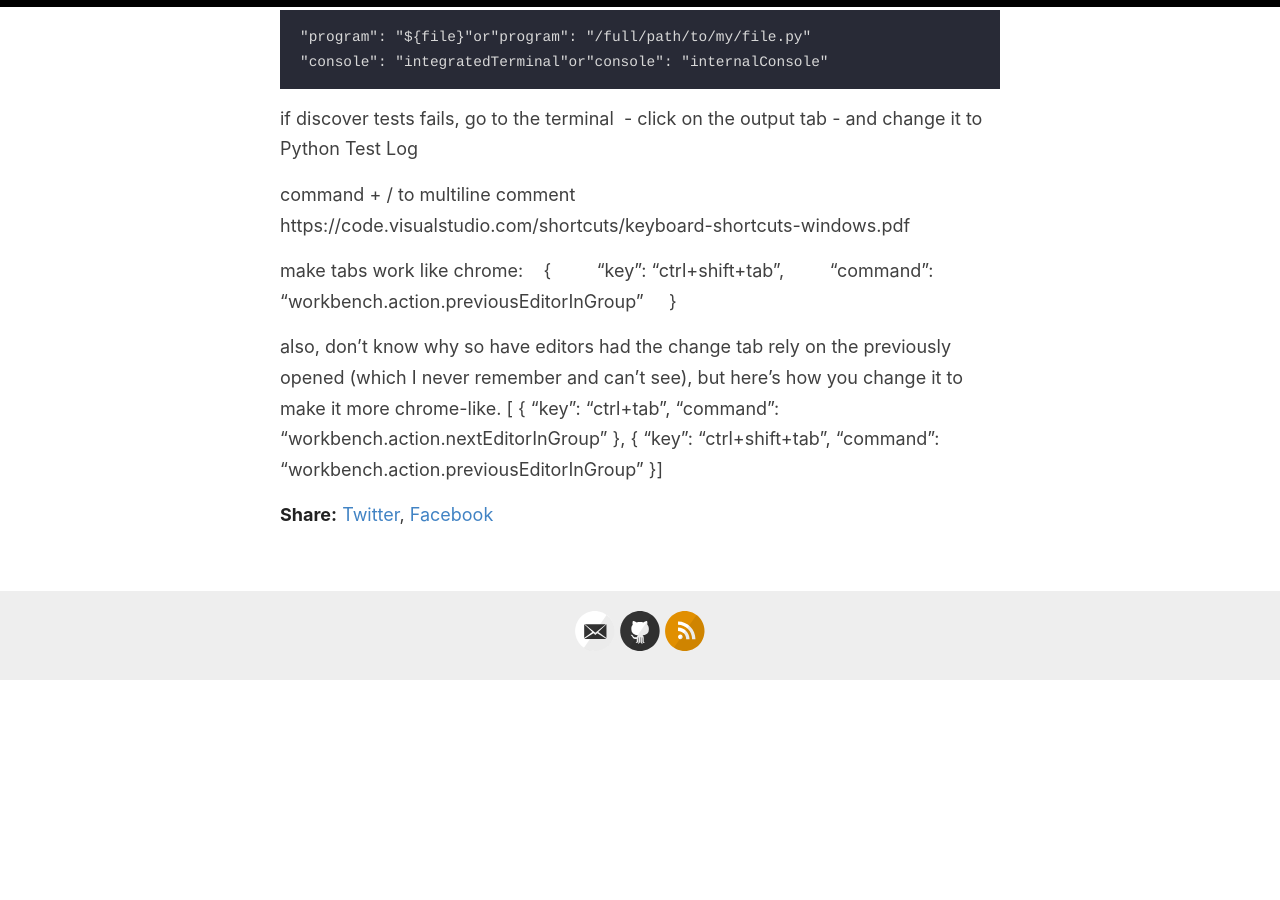
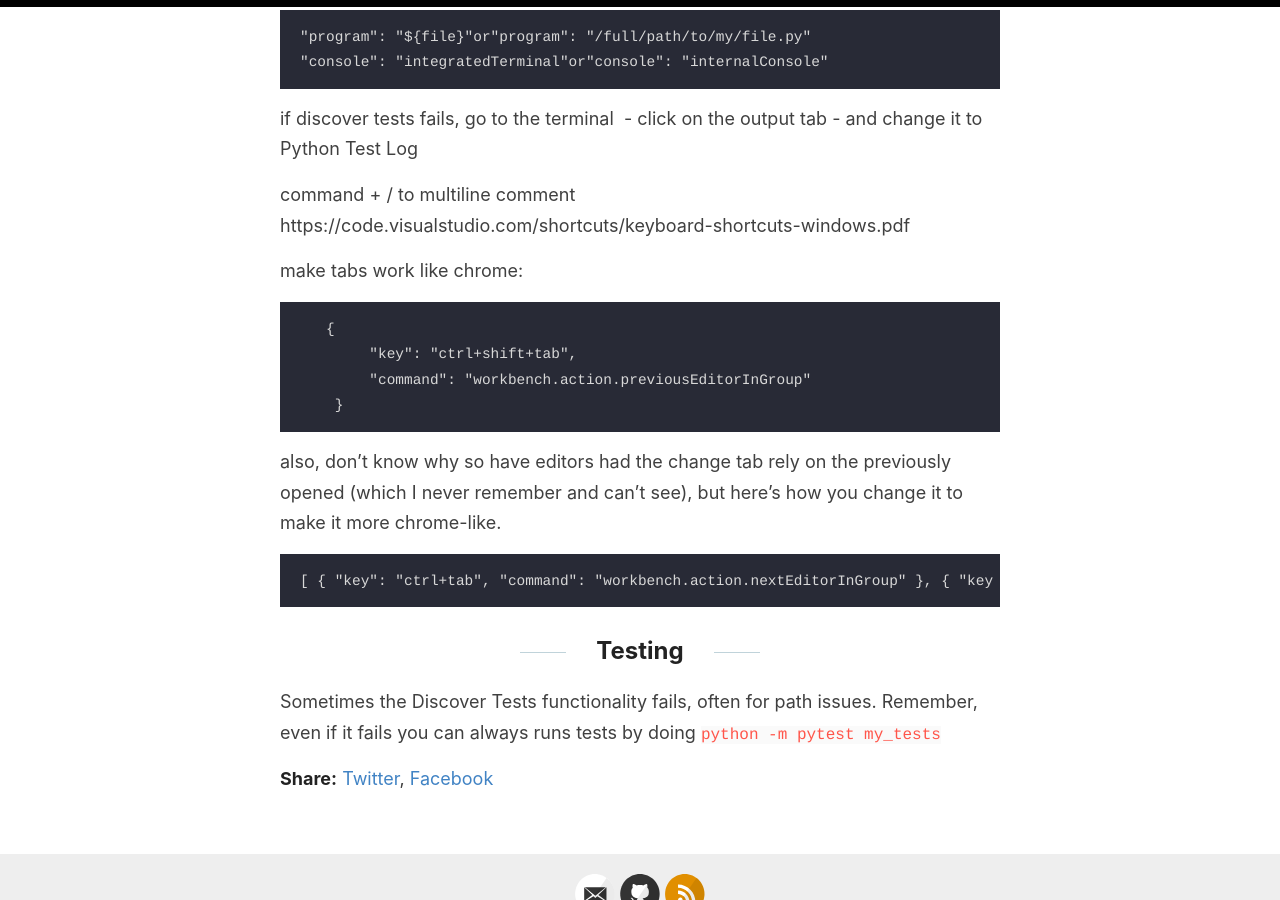
Before and after one commit to jss367/blog, a Jekyll site: the page built from _posts/2018-10-11-VSCode-Tips.md, in a window 1280 px wide and 900 px high, scrolled down 4534 px. Built offline with Jekyll 4.4.1, drawn with Linux system fonts in a browser that asks for light colours; before the commit the page ends 5215 px from its top, so only the background shows below that.

Commit message:
Update 2018-10-11-VSCode-Tips.md

````diff
--- a/_posts/2018-10-11-VSCode-Tips.md
+++ b/_posts/2018-10-11-VSCode-Tips.md
@@ -181,12 +181,19 @@ command + / to multiline comment
 https://code.visualstudio.com/shortcuts/keyboard-shortcuts-windows.pdf
 
 make tabs work like chrome:
+```
    {
         "key": "ctrl+shift+tab",
         "command": "workbench.action.previousEditorInGroup"
     }
-
+```
 
 
 also, don't know why so have editors had the change tab rely on the previously opened (which I never remember and can't see), but here's how you change it to make it more chrome-like.
+```
 [ { "key": "ctrl+tab", "command": "workbench.action.nextEditorInGroup" }, { "key": "ctrl+shift+tab", "command": "workbench.action.previousEditorInGroup" }]
+```
+
+## Testing
+
+Sometimes the Discover Tests functionality fails, often for path issues. Remember, even if it fails you can always runs tests by doing `python -m pytest my_tests`
````
